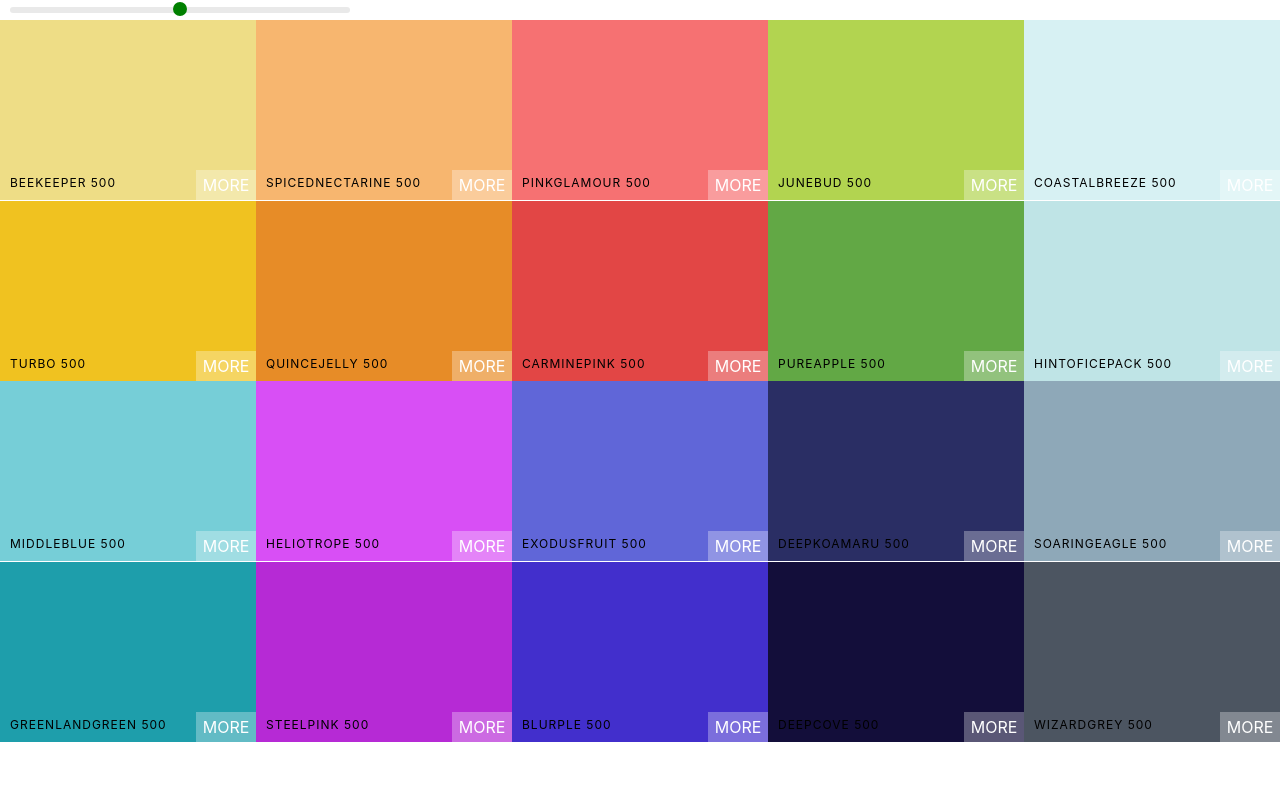
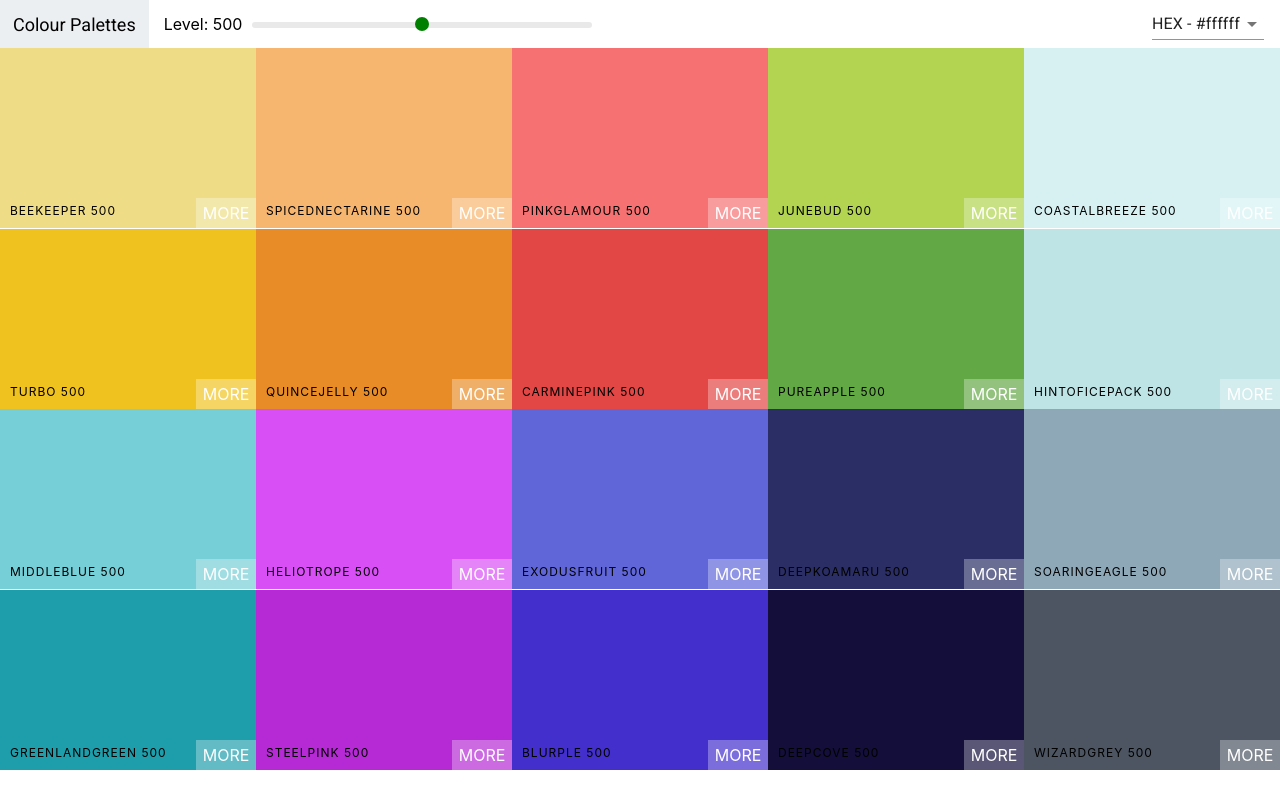
Before and after one commit to amalfkhan/colour-palette-tool, a React (Create React App) app: page / in a window 1280 px wide. Built offline with nearby package versions, Linux system fonts and the light colour scheme.

Commit message:
added format change confirmation

```diff
--- a/package.json
+++ b/package.json
@@ -3,6 +3,8 @@
   "version": "0.1.0",
   "private": true,
   "dependencies": {
+    "@material-ui/core": "^4.11.0",
+    "@material-ui/icons": "^4.9.1",
     "@testing-library/jest-dom": "^4.2.4",
     "@testing-library/react": "^9.5.0",
     "@testing-library/user-event": "^7.2.1",
--- a/public/index.html
+++ b/public/index.html
@@ -9,6 +9,7 @@
       name="description"
       content="Web site created using create-react-app"
     />
+    <link rel="stylesheet" href="https://fonts.googleapis.com/css?family=Roboto:300,400,500,700&display=swap" />
     <link rel="apple-touch-icon" href="%PUBLIC_URL%/logo192.png" />
     <!--
       manifest.json provides metadata used when your web app is installed on a
--- /dev/null
+++ b/src/Navbar.css
@@ -0,0 +1,61 @@
+.Navbar {
+  display: flex;
+  align-items: center;
+  justify-content: flex-start;
+  height: 6vh;
+}
+
+.logo {
+  margin-right: 15px;
+  padding: 0 13px;
+  font-size: 22px;
+  background-color: #eceff1;
+  font-family: Roboto;
+  height: 100%;
+  display: flex;
+  align-items: center;
+}
+
+.logo a {
+  text-decoration: none;
+  color: black;
+  font-size: 18px;
+}
+
+.slider-container {
+  display: flex;
+  align-items: center;
+}
+
+.level-indicator {
+  font-size: 16px;
+}
+
+.slider {
+  width: 340px;
+  margin: 0 10px;
+  display: inline-block;
+}
+
+/* .rc-slider-track {
+  background-color: transparent;
+}
+
+rc-slider-rail {
+  height: 8px;
+}
+
+.rc-slider-handle,
+.rc-slider-handle:active,
+.rc-slider-handle:hover
+.rc-slider-handle:focus {
+  background-color: green;
+  outline: none;
+  border: 2px solid green;
+  box-shadow: none;
+} */
+
+.select-container {
+  margin-left: auto;
+  margin-right: 1rem;
+}
--- /dev/null
+++ b/src/Navbar.js
@@ -0,0 +1,85 @@
+import React, { Component } from 'react'
+import Slider from 'rc-slider';
+import Select from '@material-ui/core/Select';
+import MenuItem from '@material-ui/core/MenuItem';
+import Snackbar from '@material-ui/core/Snackbar';
+import IconButton from '@material-ui/core/IconButton';
+import CloseIcon from '@material-ui/icons/Close';
+import 'rc-slider/assets/index.css';
+import './Navbar.css';
+
+export default class NavBar extends Component {
+  constructor (props) {
+    super(props);
+    this.state = {
+      format: 'hex',
+      snackbarOpen : false,
+    }
+
+    this.handleFormatChange = this.handleFormatChange.bind(this);
+    this.closeSnackbar = this.closeSnackbar.bind(this);
+  }
+
+  handleFormatChange (e) {
+    this.setState({format : e.target.value, snackbarOpen : true});
+    this.props.handleChange(e.target.value);
+  }
+
+  closeSnackbar () {
+    this.setState ({ snackbarOpen: false});
+  }
+
+  render () {
+    const { level, changeLevel } = this.props;
+    const { format } = this.state;
+
+    return (
+      <header className='Navbar'>
+        <div className='logo'>
+          <a href='/'>Colour Palettes</a>
+        </div>
+        <div className='slider-container'>
+          <span className='level-indicator'>Level: {level}</span>
+          <div className="slider">
+            <Slider
+                defaultValue={ level }
+                min={100}
+                max={900}
+                step={100}
+                onAfterChange={ changeLevel }
+                trackStyle={{ backgroundColor: 'transparent' }}
+                handleStyle={{ backgroundColor: 'green', outline: 'none', border: 'green', boxShadow: 'none' }}
+                railStyle={{ height: 6 }}
+              />
+          </div>
+        </div>
+        <div className="select-container">
+          <Select value={format} onChange={this.handleFormatChange}>
+            <MenuItem value='hex'>HEX - #ffffff</MenuItem>
+            <MenuItem value='rgb'>RGB - rgb(255, 255, 255)</MenuItem>
+            <MenuItem value='rgba'>RGBA - rgba(255, 255, 255, 1.0)</MenuItem>
+          </Select>
+        </div>
+        <Snackbar
+          anchorOrigin={{vertical: 'bottom', horizontal: 'left'}}
+          open={this.state.snackbarOpen}
+          autoHideDuration={2000}
+          onClose={this.closeSnackbar}
+          message={
+            <span id='message-id'>
+              Format Changed To: {format.toUpperCase()}
+            </span>
+          }
+          ContentProps={{'aria-describedby': 'message-id'}}
+          action={[
+            <IconButton onClick={this.closeSnackbar} color='inherit' key='close' aria-label='close'>
+              <CloseIcon/>
+            </IconButton>
+          ]}
+        />
+      </header>
+
+    )
+  }
+
+}
--- a/src/Palette.css
+++ b/src/Palette.css
@@ -6,27 +6,3 @@
   height: 90%;
   /* overflow: hidden; */
 }
-
-.slider {
-  width: 340px;
-  margin: 0 10px;
-  display: inline-block;
-}
-
-/* .rc-slider-track {
-  background-color: transparent;
-}
-
-rc-slider-rail {
-  height: 8px;
-}
-
-.rc-slider-handle,
-.rc-slider-handle:active,
-.rc-slider-handle:hover
-.rc-slider-handle:focus {
-  background-color: green;
-  outline: none;
-  border: 2px solid green;
-  box-shadow: none;
-} */
--- a/src/Palette.js
+++ b/src/Palette.js
@@ -1,47 +1,40 @@
 import React, { Component } from 'react'
 import ColourBox from './ColourBox'
-import Slider from 'rc-slider';
-import 'rc-slider/assets/index.css';
+import Navbar from './Navbar'
 import './Palette.css'
+import { hex } from 'chroma-js';
 
 export default class Palette extends Component {
   constructor (props) {
     super(props);
     this.state = {
-      level: 500
+      level: 500,
+      format: 'hex',
     };
     this.changeLevel = this.changeLevel.bind(this);
+    this.changeFormat = this.changeFormat.bind(this);
   }
-
 
   changeLevel (newLevel) {
     console.log(newLevel);
     this.setState({level : newLevel});
   }
 
+  changeFormat (val) {
+    this.setState({ format : val})
+  }
+
   render() {
     const { colours } = this.props.palette;
-    const { level } = this.state;
+    const { level, format } = this.state;
 
     const colourBoxes = colours[level].map(colour => (
-      <ColourBox background={ colour.hex } name={ colour.name }/>
+      <ColourBox background={ colour[format] } name={ colour.name }/>
     ));
 
     return (
       <div className="Palette">
-        <div className="slider">
-          <Slider
-              defaultValue={ level }
-              min={100}
-              max={900}
-              step={100}
-              onAfterChange={ this.changeLevel }
-              trackStyle={{ backgroundColor: 'transparent' }}
-              handleStyle={{ backgroundColor: 'green', outline: 'none', border: 'green', boxShadow: 'none' }}
-              railStyle={{ height: 6 }}
-            />
-        </div>
-        {/* nav */}
+        <Navbar level={level} changeLevel={this.changeLevel} handleChange={this.changeFormat}/>
         <div className="Palette-colours">
           {colourBoxes}
         </div>
```
Also changed, not shown: 1 other file (tests, documents, lock files or other folders).
